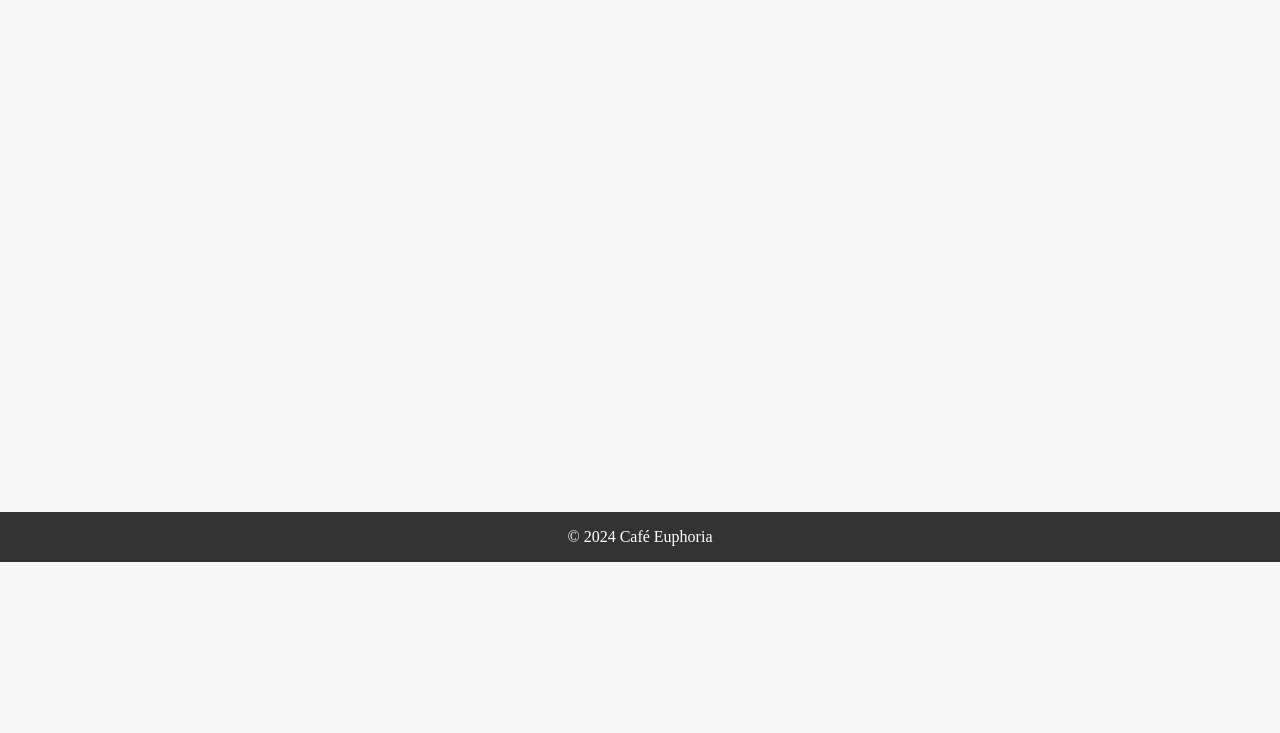
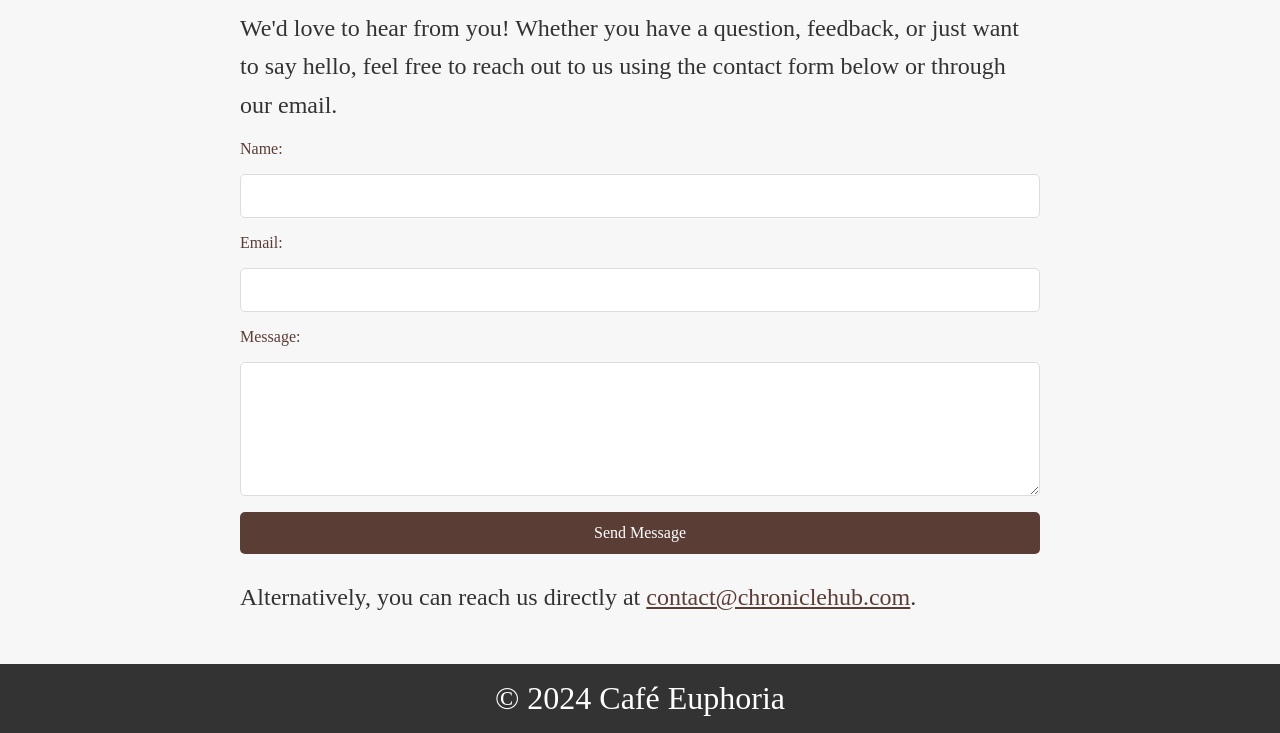
Before and after one commit to yogita-sawant/gatsby-blog-demo, a Gatsby site: page /contact in a window 1280 px wide. Shown: the part 238-971 px from the top of the page. Before the commit the page ends 800 px from the top, so only its background shows below. Built offline with nearby package versions, Linux system fonts and the light colour scheme; Gatsby itself is replaced by a stand-in of ours; a web font is replaced by a local one.

Commit message:
added font family changes

```diff
--- a/src/components/layout.js
+++ b/src/components/layout.js
@@ -5,13 +5,13 @@ import { Link } from 'gatsby';
 const GlobalStyle = createGlobalStyle`
   @font-face {
     font-family: 'Scotties';
-    src: url('./../../public/fonts/Scotties.ttf') format('truetype');
+    src: url('/fonts/BAMIDA.otf') format('truetype');
     font-weight: normal;
     font-style: normal;
   }
 
   body {
-font-family: cursive;
+   font-family: 'Scotties', 'Arial', sans-serif;
     margin: 0;
     padding: 0;
     font-family: 'Arial', sans-serif;
@@ -33,11 +33,11 @@ const Header = styled.header`
   display: flex;
   justify-content: space-between;
   align-items: center;
-  font-family: cursive;
+  font-family: 'Scotties';
 `;
 
 const Logo = styled.div`
-  font-size: 1.5rem;
+  font-size: 3.5rem;
   font-weight: bold;
   letter-spacing: 2px;
 `;
@@ -49,7 +49,7 @@ const Nav = styled.nav`
   a {
     color: white;
     text-decoration: none;
-    font-size: 1rem;
+    font-size: 3rem;
     transition: color 0.3s;
 
     &:hover {
@@ -60,7 +60,6 @@ const Nav = styled.nav`
 
 const Main = styled.main`
   flex: 1;
-  padding: 2rem;
 `;
 
 const Footer = styled.footer`
@@ -68,7 +67,8 @@ const Footer = styled.footer`
   color: white;
   padding: 1rem 2rem;
   text-align: center;
-  font-family: cursive;
+  font-family: 'Scotties';
+  font-size:2rem;
 `;
 
 const Layout = ({ children }) => (
--- a/src/pages/contact.js
+++ b/src/pages/contact.js
@@ -1,11 +1,90 @@
 // src/pages/contact.js
 import React from 'react';
 import Layout from './../components/layout';
+import styled from 'styled-components';
+
+const ContactSection = styled.section`
+  padding: 2rem;
+  max-width: 800px;
+  margin: 0 auto;
+  font-family: 'Scotties';
+  color: #333;
+
+  h1 {
+    font-size: 3rem;
+    margin-bottom: 1rem;
+    color: #5a3e36;
+  }
+
+  p {
+    font-size: 1.5rem;
+    line-height: 1.6;
+    margin-bottom: 1rem;
+  }
+
+  form {
+    display: flex;
+    flex-direction: column;
+    gap: 1rem;
+  }
+
+  label {
+    font-size: 1rem;
+    color: #5a3e36;
+  }
+
+  input, textarea {
+    padding: 0.75rem;
+    border: 1px solid #ddd;
+    border-radius: 5px;
+    font-size: 1rem;
+    width: 100%;
+    box-sizing: border-box;
+  }
+
+  button {
+    padding: 0.75rem 1.5rem;
+    border: none;
+    border-radius: 5px;
+    background-color: #5a3e36;
+    color: white;
+    font-size: 1rem;
+    cursor: pointer;
+    transition: background-color 0.3s;
+    font-family: 'Scotties';
+
+    &:hover {
+      background-color: #4a2f22;
+    }
+  }
+
+  a {
+    color: #5a3e36;
+    text-decoration: underline;
+  }
+`;
 
 const ContactPage = () => (
     <Layout>
-        <h1>Contact Us</h1>
-        <p>Feel free to reach out for any inquiries!</p>
+        <ContactSection>
+            <h1>Contact Us</h1>
+            <p>We'd love to hear from you! Whether you have a question, feedback, or just want to say hello, feel free to reach out to us using the contact form below or through our email.</p>
+
+            <form action="mailto:contact@chroniclehub.com" method="post" enctype="text/plain">
+                <label htmlFor="name">Name:</label>
+                <input type="text" id="name" name="name" required />
+
+                <label htmlFor="email">Email:</label>
+                <input type="email" id="email" name="email" required />
+
+                <label htmlFor="message">Message:</label>
+                <textarea id="message" name="message" rows="6" required></textarea>
+
+                <button type="submit">Send Message</button>
+            </form>
+
+            <p>Alternatively, you can reach us directly at <a href="mailto:contact@chroniclehub.com">contact@chroniclehub.com</a>.</p>
+        </ContactSection>
     </Layout>
 );
 
--- a/src/posts/fourth-post.md
+++ /dev/null
@@ -1,10 +0,0 @@
----
-title: The Art of Crafting Engaging Blog Content
-author: Sarah
-date: 2024-01-10
-image: "./images/blog-1.jpg"
----
-
-## Introduction
-
-Creating content that resonates with your audience is key to a successful blog. In this post, we'll explore strategies to craft engaging content that keeps readers coming back for more.
--- a/src/styles/GlobalStyles.js
+++ /dev/null
@@ -1,29 +0,0 @@
-import { createGlobalStyle } from "styled-components";
-
-const GlobalStyles = createGlobalStyle`
-
-  @font-face {
-    font-family: 'Scotties';
-    src: url('./../../public/fonts/Scotties.ttf') format('truetype');
-    font-weight: normal;
-    font-style: normal;
-  }
-
-  body {
-    font-family: 'Scotties', sans-serif;
-    margin: 0;
-    padding: 0;
-    background-color: #f4f4f4;
-    color: #333;
-  }
-  h1, h2, h3, h4, h5, h6 {
-    color: #5a3e36;
-  }
-  a {
-    color: #d2691e;
-    text-decoration: none;
-  }
-
-`;
-
-export default GlobalStyles;
--- a/src/templates/blog-post.js
+++ b/src/templates/blog-post.js
@@ -9,7 +9,8 @@ const Post = styled.div`
   max-width: 800px;
   margin: 0 auto;
   padding: 2rem;
-  font-family: cursive;
+  font-size: 1.7rem;
+  font-family: 'Scotties';
 `;
 
 const BlogPost = ({ data }) => {
```
Also changed, not shown: src/pages/about.js (+50 -2 lines), src/pages/index.js (+57 -126 lines).
